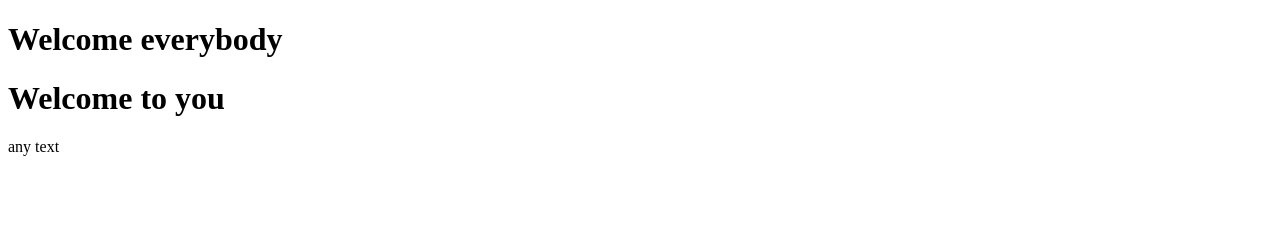
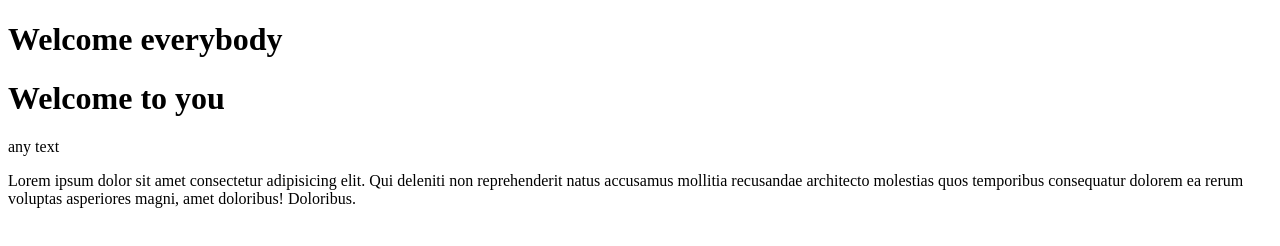
Before and after one commit to 4Baren/test, a plain HTML site: page index.html in a window 1280 px wide. Drawn offline with Linux system fonts and the light colour scheme.

Commit message:
any text

```diff
--- a/index.html
+++ b/index.html
@@ -1,15 +1,21 @@
 <!DOCTYPE html>
 <html lang="en">
+
 <head>
     <meta charset="UTF-8">
     <meta name="viewport" content="width=device-width, initial-scale=1.0">
     <title>Document</title>
 </head>
+
 <body>
     <h1>Welcome everybody</h1>
     <h1>Welcome to you</h1>
     <div>
         <p>any text</p>
+        <p>Lorem ipsum dolor sit amet consectetur adipisicing elit. Qui deleniti non reprehenderit natus accusamus
+            mollitia recusandae architecto molestias quos temporibus consequatur dolorem ea rerum voluptas asperiores
+            magni, amet doloribus! Doloribus.</p>
     </div>
 </body>
+
 </html>
```
